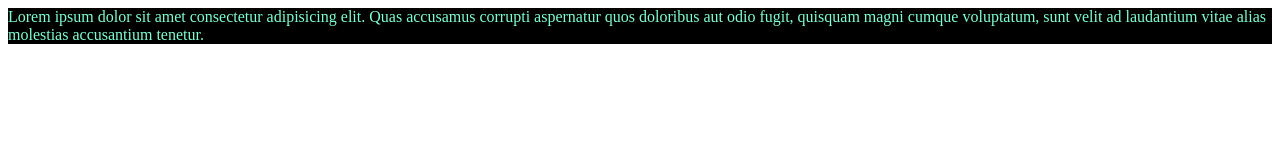
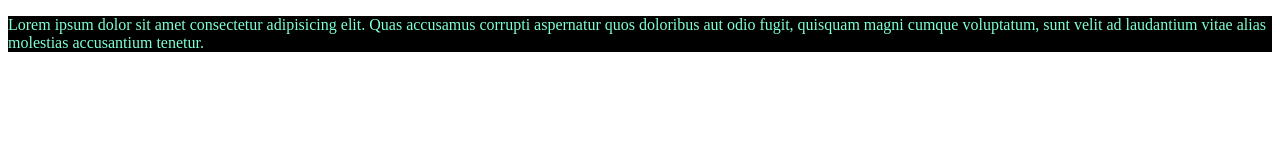
Before and after one commit to allyj92/git-test, a plain HTML site: page index.html in a window 1280 px wide. Drawn offline with Linux system fonts and the light colour scheme.

Commit message:
다섯번째

```diff
--- a/index.html
+++ b/index.html
@@ -7,6 +7,6 @@
   <title>Document</title>
 </head>
 <body>
-  <div>Lorem ipsum dolor sit amet consectetur adipisicing elit. Quas accusamus corrupti aspernatur quos doloribus aut odio fugit, quisquam magni cumque voluptatum, sunt velit ad laudantium vitae alias molestias accusantium tenetur.</div>
+  <p>Lorem ipsum dolor sit amet consectetur adipisicing elit. Quas accusamus corrupti aspernatur quos doloribus aut odio fugit, quisquam magni cumque voluptatum, sunt velit ad laudantium vitae alias molestias accusantium tenetur.</p>
 </body>
 </html>
--- a/main.css
+++ b/main.css
@@ -1,7 +1,5 @@
-body{
-  color:red;
-}
-div{
+
+p{
   color:aquamarine;
   background-color: black;
 }
```
